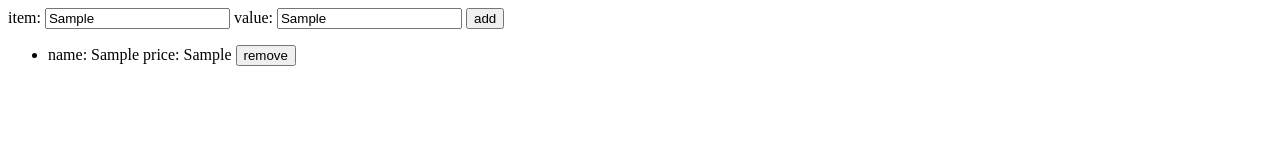
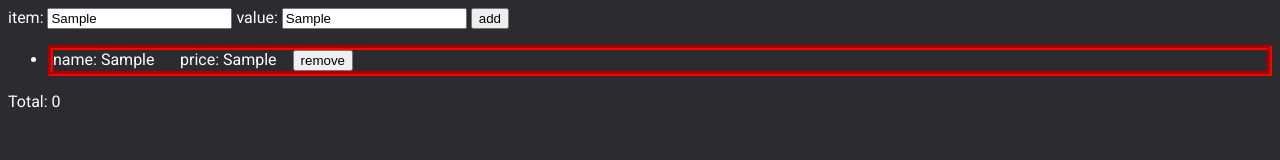
Before and after one commit to HumbertoGlez/test_for_web_class, a plain HTML site: page DynamicCalculator/index.html in a window 1280 px wide. Both pictures are taken after typing "Sample", "Sample" into the empty fields and a click on the button "add". Drawn offline with Linux system fonts and the light colour scheme.

Commit message:
Finished dynamic calculator assignment

```diff
--- a/DynamicCalculator/index.html
+++ b/DynamicCalculator/index.html
@@ -5,6 +5,7 @@
   <meta charset="UTF-8">
   <meta name="viewport" content="width=device-width, initial-scale=1.0">
   <title>lab items list</title>
+  <link href="https://fonts.googleapis.com/css2?family=Roboto&display=swap" rel="stylesheet">
   <script src="./utils.js"></script>
   <script>
     // DOMContentLoaded wait until all dom is loaded, check the docs in below link
@@ -12,9 +13,8 @@
     document.addEventListener("DOMContentLoaded", (event) => {
       let item_name = document.querySelector("#item-name");
       let item_value = document.querySelector("#item-value");
-      // use here what you have in utils.js
       document.getElementById("add-item").addEventListener("click", addHandler);
-      document.getElementById("remove-item").addEventListener("click", remove_item);
+
 
     });
   </script>
@@ -28,6 +28,25 @@
   <ul id="items">
 
   </ul>
-  <div id="total"></div>
+  <div class="total-text">Total: <span id="total">0</span></div>
 </body>
+<style>
+  html {
+    font-family: 'Roboto', sans-serif;
+  }
+  .invalid-input{
+    border: thick groove red;
+  }
+  body{
+    background-color: #2b2b30;
+    color: white;
+  }
+  li {
+    margin: 5px 0px 5px 0px;
+    white-space: pre;
+  }
+  .remove-item{
+    margin: 0px 0px 0px 16px;
+  }
+</style>
 </html>
--- a/DynamicCalculator/utils.js
+++ b/DynamicCalculator/utils.js
@@ -1,5 +1,19 @@
 function get_element_li (name, price) {
-  return `<li class="added-item">name: ${name} price: ${price}  <button id="remove-item">remove</button></li>`
+  let newLi = document.createElement("li");
+  newLi.classList.add("added-item");
+  if (isNaN(price)) {
+    newLi.classList.add("invalid-input");
+  }
+  newLi.appendChild(document.createTextNode('name: ' + name + '\tprice: '));
+  let priceSpan = document.createElement("span");
+  priceSpan.appendChild(document.createTextNode(price));
+  priceSpan.classList.add("price-value");
+  newLi.appendChild(priceSpan);
+  let rmvButton = document.createElement("button");
+  rmvButton.classList.add("remove-item");
+  rmvButton.appendChild(document.createTextNode('remove'));
+  newLi.appendChild(rmvButton);
+  return newLi;
 }
 
 let add_item_to_list_with_template = (template_function) => {
@@ -11,8 +25,19 @@ let add_item_to_list_with_template = (template_function) => {
     */
     let itemName = document.querySelector("#item-name").value;
     let itemPrice = document.querySelector('#item-value').value;
+    if (itemName == '' || itemPrice.trim() == '') return;
     let template = template_function(itemName, itemPrice);
-    document.getElementById("items").innerHTML += template;
+    let itemList = document.getElementById("items");
+    itemList.appendChild(template);
+    itemList.lastElementChild.querySelector(".remove-item").addEventListener("click", (event) =>
+      remove_item(event.target.parentNode)
+    );
+    if (!isNaN(itemPrice)) {
+      let total = Number(document.getElementById("total").innerText);
+      console.log(total);
+      total += Number(itemPrice);
+      document.getElementById("total").innerText = total;
+    }
   }
 }
 let addHandler = add_item_to_list_with_template(get_element_li);
@@ -26,6 +51,13 @@ let addHandler = add_item_to_list_with_template(get_element_li);
 */
 
 let remove_item  = (node_to_remove) => {
-    let element_to_delete = document.querySelector("selector").lastElementChild;
-    element_to_delete.parentNode.removeChild(element_to_delete);
+    let itemList = document.getElementById("items");
+    let priceToSubstract = node_to_remove.querySelector('.price-value').innerText;
+    if (!isNaN(priceToSubstract)) {
+      let total = Number(document.getElementById("total").innerText);
+      console.log(total);
+      total -= Number(priceToSubstract);
+      document.getElementById("total").innerText = total;
+    }
+    itemList.removeChild(node_to_remove);
 }
```
